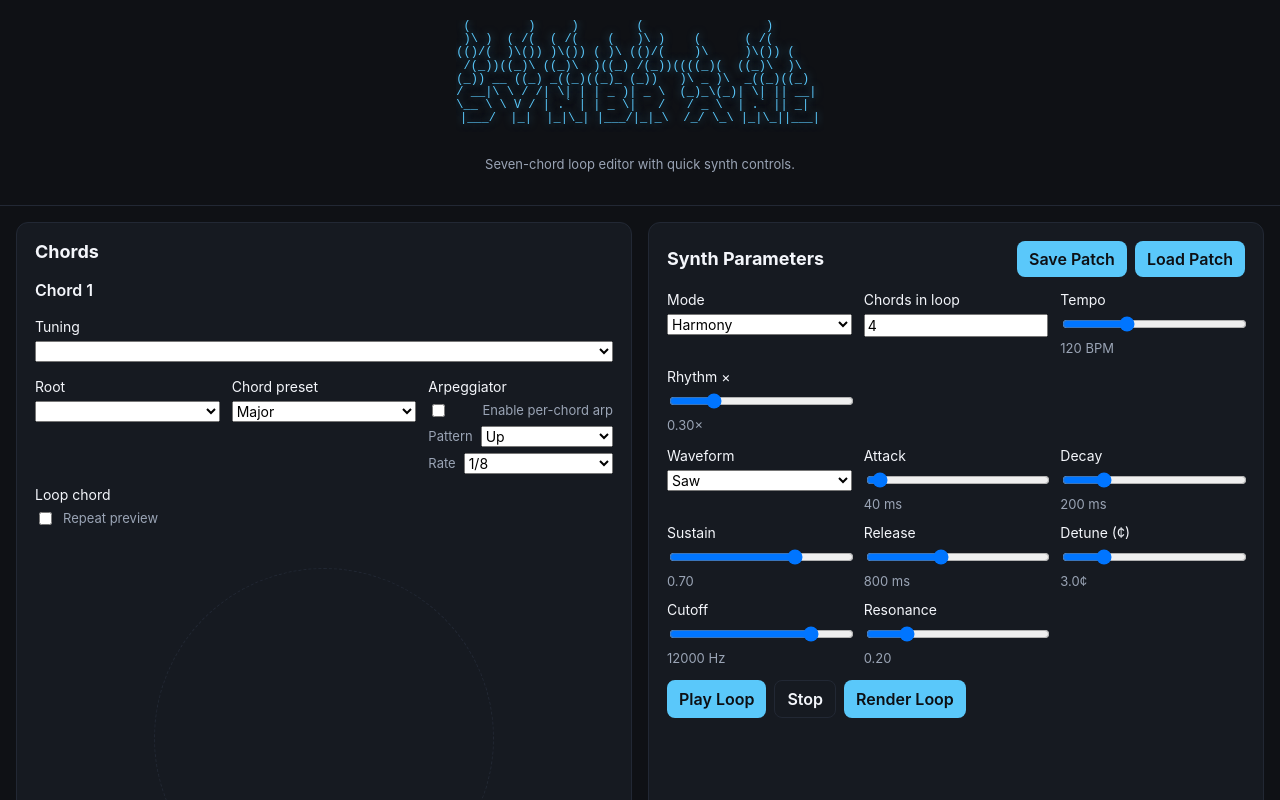
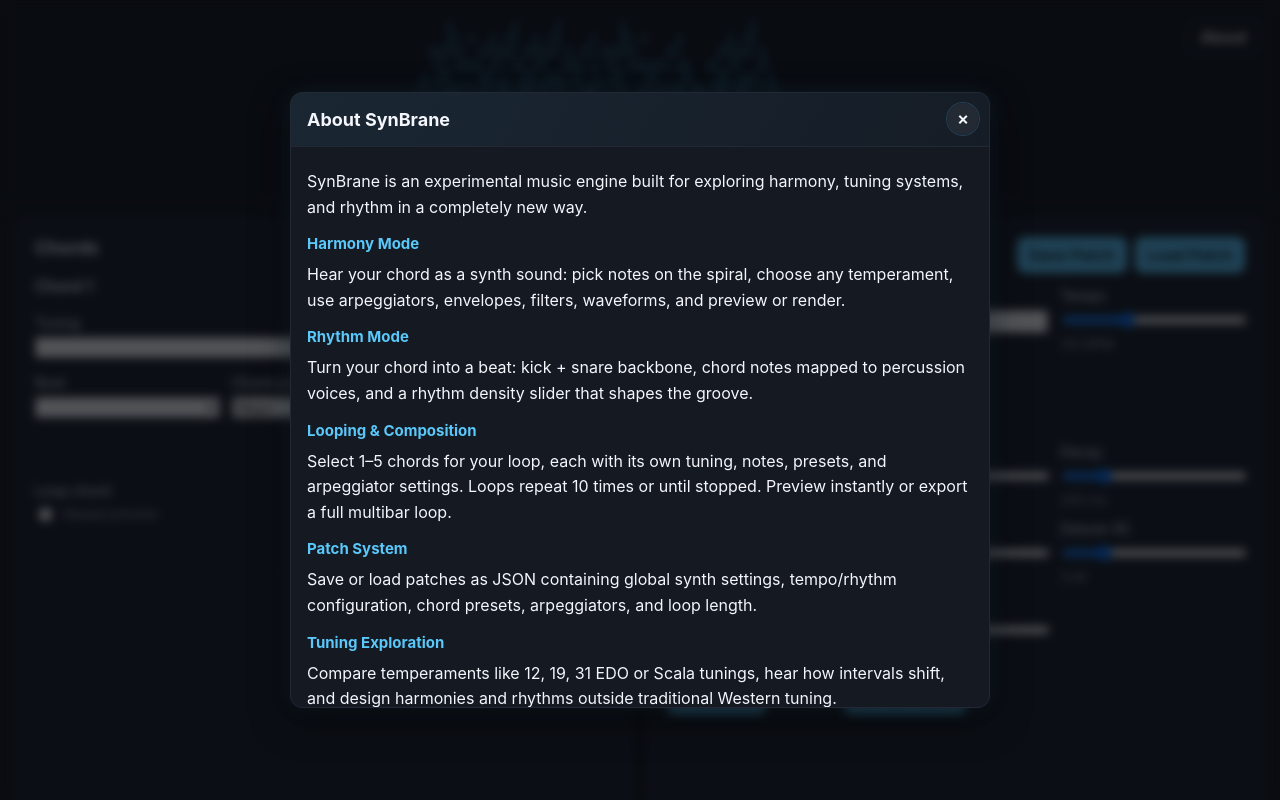
Before and after one commit to Genera77/SynBrane, a website: page public/index.html in a window 1280 px wide. Shown: the top 800 px of the page. Drawn offline with Linux system fonts and the light colour scheme; no server answers.

Commit message:
Add About modal for SynBrane overview

```diff
--- a/public/index.html
+++ b/public/index.html
@@ -15,8 +15,9 @@
   </head>
   <body>
     <header>
-      <div class="ascii-banner" aria-hidden="true">
-        <pre>
+      <div class="header-top">
+        <div class="ascii-banner" aria-hidden="true">
+          <pre>
  (        )     )        (                 )
  )\ )  ( /(  ( /(    (   )\ )    (      ( /(
 (()/(  )\()) )\()) ( )\ (()/(    )\     )\()) (
@@ -25,10 +26,57 @@
 / __|\ \ / /| \| | | _ )| _ \  (_)_\(_)| \| || __|
 \__ \ \ V / | .` | | _ \|   /   / _ \  | .` || _|
 |___/  |_|  |_|\_| |___/|_|_\  /_/ \_\ |_|\_||___|
-        </pre>
+          </pre>
+        </div>
+        <button id="aboutButton" class="ghost about-button" type="button" aria-haspopup="dialog">
+          About
+        </button>
       </div>
       <p class="meta">Seven-chord loop editor with quick synth controls.</p>
     </header>
+
+    <div id="aboutModal" class="about-overlay hidden" aria-hidden="true">
+      <div class="about-dialog" role="dialog" aria-modal="true" aria-labelledby="aboutTitle">
+        <button id="aboutClose" class="about-close" type="button" aria-label="Close About panel">
+          ×
+        </button>
+        <h2 id="aboutTitle">About SynBrane</h2>
+        <div class="about-body">
+          <p>
+            SynBrane is an experimental music engine built for exploring harmony, tuning systems, and rhythm in a completely new
+            way.
+          </p>
+          <h3>Harmony Mode</h3>
+          <p>
+            Hear your chord as a synth sound: pick notes on the spiral, choose any temperament, use arpeggiators, envelopes,
+            filters, waveforms, and preview or render.
+          </p>
+          <h3>Rhythm Mode</h3>
+          <p>
+            Turn your chord into a beat: kick + snare backbone, chord notes mapped to percussion voices, and a rhythm density
+            slider that shapes the groove.
+          </p>
+          <h3>Looping &amp; Composition</h3>
+          <p>
+            Select 1–5 chords for your loop, each with its own tuning, notes, presets, and arpeggiator settings. Loops repeat 10
+            times or until stopped. Preview instantly or export a full multibar loop.
+          </p>
+          <h3>Patch System</h3>
+          <p>
+            Save or load patches as JSON containing global synth settings, tempo/rhythm configuration, chord presets,
+            arpeggiators, and loop length.
+          </p>
+          <h3>Tuning Exploration</h3>
+          <p>
+            Compare temperaments like 12, 19, 31 EDO or Scala tunings, hear how intervals shift, and design harmonies and
+            rhythms outside traditional Western tuning.
+          </p>
+          <p>
+            SynBrane is part microtonal workstation, part drum generator, part tuning explorer — all inside your browser.
+          </p>
+        </div>
+      </div>
+    </div>
     <main>
       <section class="panel" id="chordsPanel">
         <div class="panel-header">
--- a/public/main.js
+++ b/public/main.js
@@ -53,6 +53,9 @@
 const savePatchBtn = document.getElementById('savePatch');
 const loadPatchBtn = document.getElementById('loadPatch');
 const patchFileInput = document.getElementById('patchFile');
+const aboutButton = document.getElementById('aboutButton');
+const aboutModal = document.getElementById('aboutModal');
+const aboutCloseBtn = document.getElementById('aboutClose');
 
 const NOTE_NAMES_12 = ['C', 'C#', 'D', 'D#', 'E', 'F', 'F#', 'G', 'G#', 'A', 'A#', 'B'];
 
@@ -134,6 +137,20 @@
 
 function updateStatus(text) {
   statusEl.textContent = text || '';
+}
+
+function openAbout() {
+  if (!aboutModal) return;
+  aboutModal.classList.remove('hidden');
+  aboutModal.setAttribute('aria-hidden', 'false');
+  document.body.classList.add('about-open');
+}
+
+function closeAbout() {
+  if (!aboutModal) return;
+  aboutModal.classList.add('hidden');
+  aboutModal.setAttribute('aria-hidden', 'true');
+  document.body.classList.remove('about-open');
 }
 
 function getTuning(id) {
@@ -467,6 +484,23 @@
 }
 
 function attachControlListeners() {
+  if (aboutButton) {
+    aboutButton.onclick = openAbout;
+  }
+  if (aboutCloseBtn) {
+    aboutCloseBtn.onclick = closeAbout;
+  }
+  if (aboutModal) {
+    aboutModal.addEventListener('click', (e) => {
+      if (e.target === aboutModal) closeAbout();
+    });
+  }
+  document.addEventListener('keydown', (e) => {
+    if (e.key === 'Escape' && aboutModal && !aboutModal.classList.contains('hidden')) {
+      closeAbout();
+    }
+  });
+
   chordTuning.onchange = (e) => {
     const chord = state.chords[state.activeChord];
     chord.tuningId = e.target.value;
--- a/public/styles.css
+++ b/public/styles.css
@@ -23,6 +23,14 @@
   padding: 20px;
   border-bottom: 1px solid var(--border);
   text-align: center;
+}
+
+.header-top {
+  display: flex;
+  align-items: flex-start;
+  justify-content: center;
+  gap: 12px;
+  flex-wrap: wrap;
 }
 
 h1 {
@@ -266,6 +274,93 @@
   gap: 8px;
 }
 
+.about-button {
+  padding: 6px 12px;
+  background: linear-gradient(120deg, rgba(90, 200, 250, 0.15), rgba(90, 200, 250, 0.05));
+  color: var(--text);
+  border-color: var(--border);
+  box-shadow: 0 0 0 1px rgba(90, 200, 250, 0.18);
+  transition: box-shadow 0.2s ease, transform 0.15s ease, background 0.2s ease;
+}
+
+.about-button:hover {
+  box-shadow: 0 0 0 1px rgba(90, 200, 250, 0.4), 0 8px 18px rgba(0, 0, 0, 0.35);
+  transform: translateY(-1px);
+}
+
+body.about-open {
+  overflow: hidden;
+}
+
+.about-overlay {
+  position: fixed;
+  inset: 0;
+  background: rgba(8, 10, 16, 0.7);
+  backdrop-filter: blur(5px);
+  display: flex;
+  align-items: center;
+  justify-content: center;
+  padding: 16px;
+  z-index: 999;
+}
+
+.about-dialog {
+  background: #141922;
+  border: 1px solid var(--border);
+  border-radius: 12px;
+  box-shadow: 0 12px 36px rgba(0, 0, 0, 0.5), 0 0 22px rgba(90, 200, 250, 0.1);
+  width: min(720px, 100%);
+  max-width: 700px;
+  position: relative;
+  overflow: hidden;
+}
+
+.about-dialog h2 {
+  margin: 0;
+  padding: 16px;
+  border-bottom: 1px solid var(--border);
+  background: linear-gradient(120deg, rgba(90, 200, 250, 0.08), rgba(90, 200, 250, 0.02));
+}
+
+.about-body {
+  padding: 16px;
+  max-height: 70vh;
+  overflow-y: auto;
+  line-height: 1.6;
+}
+
+.about-body h3 {
+  margin: 12px 0 6px;
+  color: var(--accent);
+  font-size: 15px;
+}
+
+.about-body p {
+  margin: 6px 0;
+}
+
+.about-close {
+  position: absolute;
+  top: 10px;
+  right: 10px;
+  background: rgba(255, 255, 255, 0.06);
+  color: var(--text);
+  border: 1px solid var(--border);
+  width: 32px;
+  height: 32px;
+  border-radius: 50%;
+  font-size: 18px;
+  line-height: 1;
+  padding: 0;
+  cursor: pointer;
+  box-shadow: 0 0 0 1px rgba(90, 200, 250, 0.2);
+}
+
+.about-close:hover {
+  background: rgba(90, 200, 250, 0.15);
+  box-shadow: 0 0 0 1px rgba(90, 200, 250, 0.5);
+}
+
 .inline-control {
   display: flex;
   gap: 8px;
```
Also changed, not shown: PROJECT_CONTEXT.md (+1 -1 lines).
